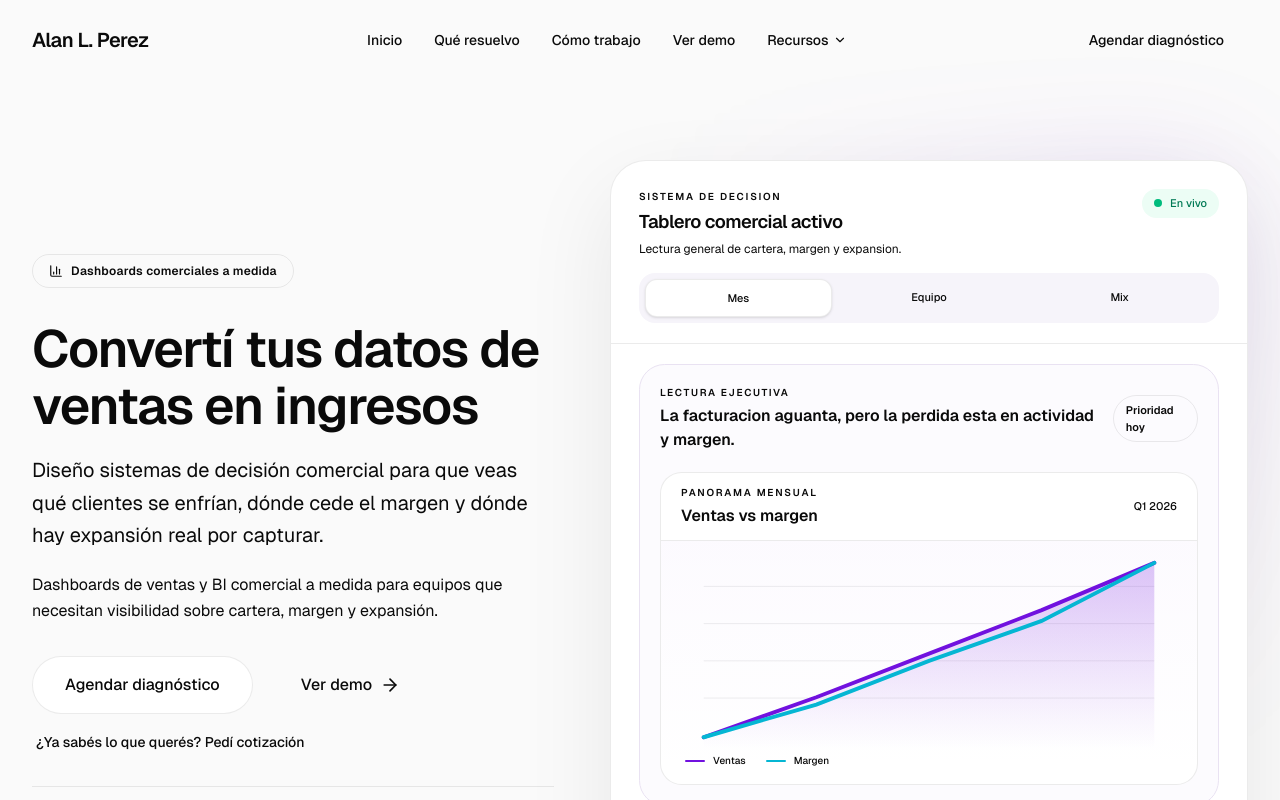
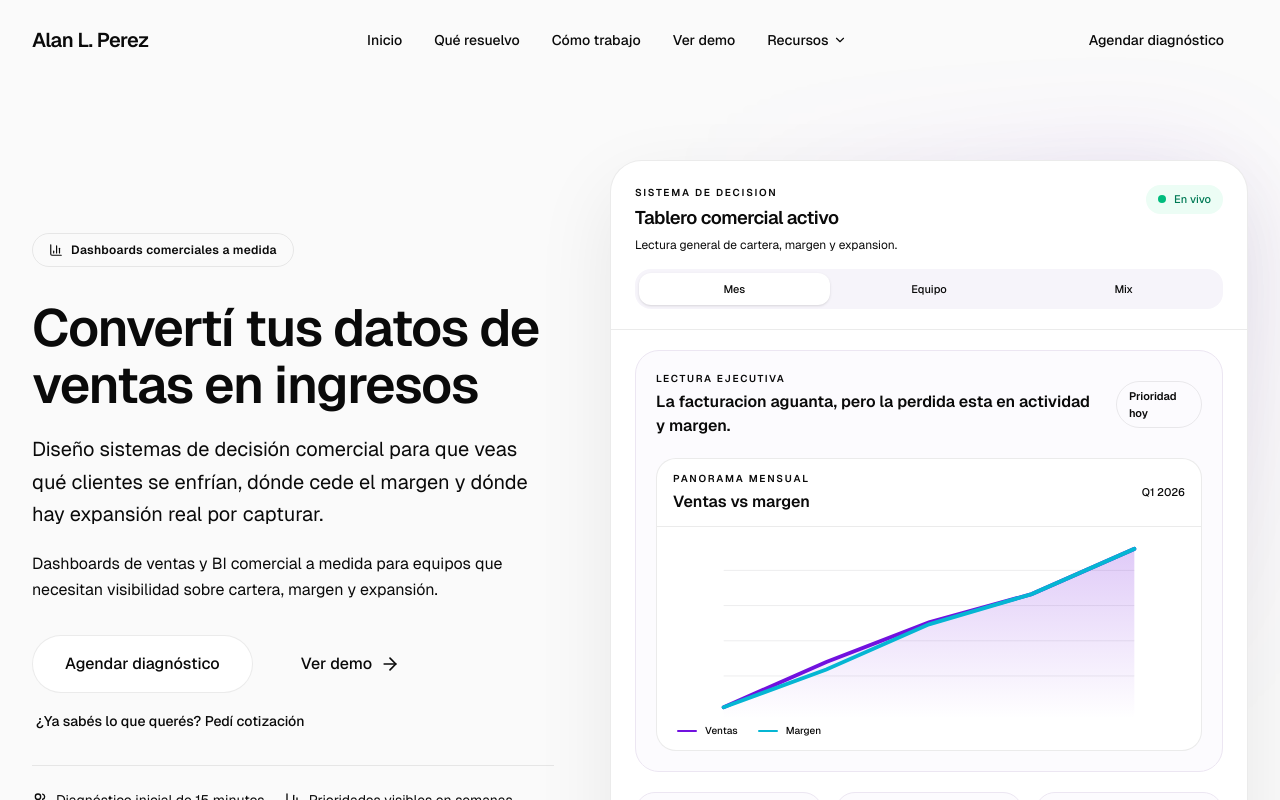
Before and after one commit to AluenIriarte/WebPage, a React (Vite) app: page / in a window 1280 px wide. Shown: the top 800 px of the page. Built offline with nearby package versions, Linux system fonts and the light colour scheme.

Commit message:
Restore original optimized home hero preview

```diff
--- a/src/app/components/HomeHeroPreview.tsx
+++ b/src/app/components/HomeHeroPreview.tsx
@@ -1,6 +1,6 @@
 const chartSeries = {
-  ventas: [28, 39, 51, 63, 76],
-  margen: [28, 37, 49, 60, 76],
+  ventas: [48, 56, 63, 68, 76],
+  margen: [34, 39, 45, 49, 55],
 };
 
 function buildLinePath(values: number[], width: number, height: number) {
@@ -23,8 +23,8 @@ function buildAreaPath(values: number[], width: number, height: number) {
   return `${linePath} L ${width} ${height} L 0 ${height} Z`;
 }
 
-const lineWidth = 460;
-const lineHeight = 196;
+const lineWidth = 420;
+const lineHeight = 180;
 const ventasPath = buildLinePath(chartSeries.ventas, lineWidth, lineHeight);
 const margenPath = buildLinePath(chartSeries.margen, lineWidth, lineHeight);
 const areaPath = buildAreaPath(chartSeries.ventas, lineWidth, lineHeight);
@@ -38,10 +38,10 @@ const metrics = [
 export function HomeHeroPreview() {
   return (
     <div className="relative">
-      <div className="absolute inset-x-6 bottom-0 top-6 -z-10 rounded-[2.25rem] bg-[radial-gradient(circle_at_top_right,rgba(113,17,223,0.18),transparent_55%)] blur-3xl" />
+      <div className="absolute inset-x-8 bottom-0 top-6 -z-10 rounded-[2rem] bg-[radial-gradient(circle_at_top_right,rgba(113,17,223,0.18),transparent_55%)] blur-3xl" />
 
-      <div className="overflow-hidden rounded-[2.25rem] border border-border/60 bg-white shadow-[0_32px_90px_rgba(20,19,26,0.08)]">
-        <div className="border-b border-border/40 px-5 pb-4 pt-5 sm:px-7 sm:pb-5 sm:pt-7">
+      <div className="overflow-hidden rounded-[2rem] border border-border/60 bg-white shadow-[0_28px_80px_rgba(20,19,26,0.08)]">
+        <div className="border-b border-border/40 px-5 pb-4 pt-5 sm:px-6 sm:pb-5 sm:pt-6">
           <div className="mb-4 flex items-start justify-between gap-4">
             <div>
               <p className="mb-1 text-[10px] font-semibold uppercase tracking-[0.18em] text-accent/70">
@@ -61,15 +61,15 @@ export function HomeHeroPreview() {
             </div>
           </div>
 
-          <div className="grid grid-cols-3 gap-1 rounded-2xl bg-[#F6F4FA] p-1.5 text-[11px] font-medium text-muted-foreground">
-            <span className="rounded-xl border border-accent/10 bg-white px-3 py-2.5 text-center text-foreground shadow-sm">Mes</span>
-            <span className="px-3 py-2.5 text-center">Equipo</span>
-            <span className="px-3 py-2.5 text-center">Mix</span>
+          <div className="grid grid-cols-3 gap-1 rounded-2xl bg-[#F6F4FA] p-1 text-[11px] font-medium text-muted-foreground">
+            <span className="rounded-xl bg-white px-3 py-2 text-center text-foreground shadow-sm">Mes</span>
+            <span className="px-3 py-2 text-center">Equipo</span>
+            <span className="px-3 py-2 text-center">Mix</span>
           </div>
         </div>
 
-        <div className="space-y-5 px-5 pb-5 pt-5 sm:px-7 sm:pb-7">
-          <div className="rounded-[1.6rem] border border-[#E9E2F2] bg-[#FCFBFE] p-4 sm:p-5">
+        <div className="space-y-5 px-5 pb-5 pt-5 sm:px-6 sm:pb-6">
+          <div className="rounded-[1.5rem] border border-[#ECE6F2] bg-[#FCFBFE] p-4 sm:p-5">
             <div className="flex items-center justify-between gap-4">
               <div>
                 <p className="text-[10px] font-semibold uppercase tracking-[0.16em] text-muted-foreground/70">
@@ -84,8 +84,8 @@ export function HomeHeroPreview() {
               </span>
             </div>
 
-            <div className="mt-5 overflow-hidden rounded-[1.35rem] border border-border/40 bg-white">
-              <div className="border-b border-border/35 px-4 py-3 sm:px-5">
+            <div className="mt-5 overflow-hidden rounded-[1.25rem] border border-border/40 bg-white">
+              <div className="border-b border-border/35 px-4 py-3">
                 <div className="flex items-center justify-between gap-4">
                   <div>
                     <p className="text-[10px] font-semibold uppercase tracking-[0.18em] text-muted-foreground/70">
@@ -99,11 +99,11 @@ export function HomeHeroPreview() {
                 </div>
               </div>
 
-              <div className="bg-[linear-gradient(180deg,rgba(113,17,223,0.02),rgba(113,17,223,0))] px-3 pb-3 pt-4 sm:px-5">
-                <svg viewBox={`0 0 ${lineWidth} ${lineHeight}`} className="h-44 w-full sm:h-48" aria-hidden="true">
+              <div className="px-3 pb-3 pt-4 sm:px-4">
+                <svg viewBox={`0 0 ${lineWidth} ${lineHeight}`} className="h-40 w-full sm:h-44" aria-hidden="true">
                   <defs>
                     <linearGradient id="home-preview-area" x1="0" y1="0" x2="0" y2="1">
-                      <stop offset="0%" stopColor="#7111DF" stopOpacity="0.24" />
+                      <stop offset="0%" stopColor="#7111DF" stopOpacity="0.22" />
                       <stop offset="100%" stopColor="#7111DF" stopOpacity="0" />
                     </linearGradient>
                   </defs>
@@ -112,9 +112,9 @@ export function HomeHeroPreview() {
                     <line
                       key={index}
                       x1="0"
-                      y1={30 + index * 38}
+                      y1={28 + index * 36}
                       x2={lineWidth}
-                      y2={30 + index * 38}
+                      y2={28 + index * 36}
                       stroke="rgba(20,19,26,0.08)"
                       strokeWidth="1"
                     />
@@ -125,7 +125,7 @@ export function HomeHeroPreview() {
                   <path d={margenPath} fill="none" stroke="#05B6D3" strokeWidth="4" strokeLinecap="round" />
                 </svg>
 
-                <div className="mt-1 flex items-center gap-5 px-1 pb-1">
+                <div className="mt-1 flex items-center gap-5 px-1">
                   <div className="flex items-center gap-2">
                     <span className="h-0.5 w-5 rounded-full bg-[#7111DF]" />
                     <span className="text-[10px] font-medium text-muted-foreground">Ventas</span>
@@ -141,7 +141,7 @@ export function HomeHeroPreview() {
 
           <div className="grid gap-3 sm:grid-cols-3">
             {metrics.map((metric) => (
-              <div key={metric.label} className="rounded-[1.3rem] border border-[#E9E2F2] bg-[#FCFBFE] p-4 sm:p-[1.125rem]">
+              <div key={metric.label} className="rounded-[1.25rem] border border-[#ECE6F2] bg-[#FCFBFE] p-4">
                 <p className="text-[10px] font-semibold uppercase tracking-[0.16em] text-muted-foreground/70">
                   {metric.label}
                 </p>
```
